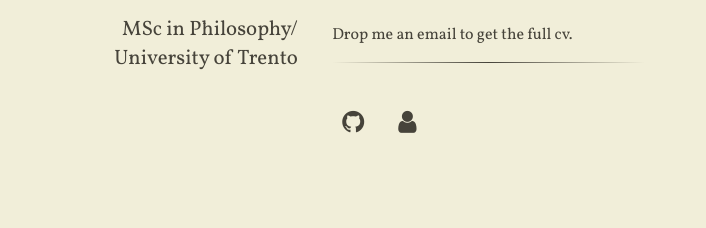
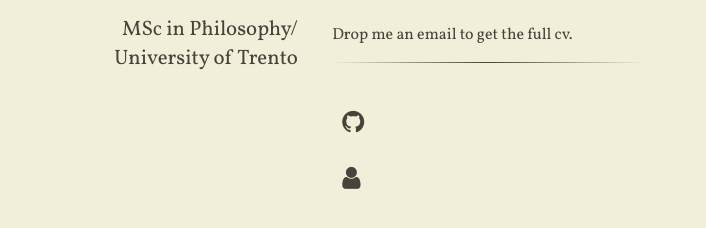
Before and after one commit to rs2/anbasile.github.io, a Jekyll site: the page built from index.html, in a window 1280 px wide. Shown: the part 300-528 px from the top of the page, without its empty margins (335-1041 px from the left). Built offline with Jekyll 4.4.1, drawn with Linux system fonts in a browser that asks for light colours; nearby versions of some CDN libraries.

Commit message:
Update content.html

```diff
--- a/_includes/content.html
+++ b/_includes/content.html
@@ -10,11 +10,11 @@
 <hr />
 
 <ul class="fa main-list">
-  <li class="main-list-item" style="float:left">
+  <li class="main-list-item">
     <span class="fa fa-github fa-lg main-list-item-icon"></span>
     <a href="https://github.com/anbasile"></a>
   </li>
-  <li class="main-list-item" style="float:left">
+  <li class="main-list-item">
     <span class="fa fa-user fa-lg main-list-item-icon"></span>
     <a href="mailto:angelobasile@yandex.ru"></a>
   </li>
```
